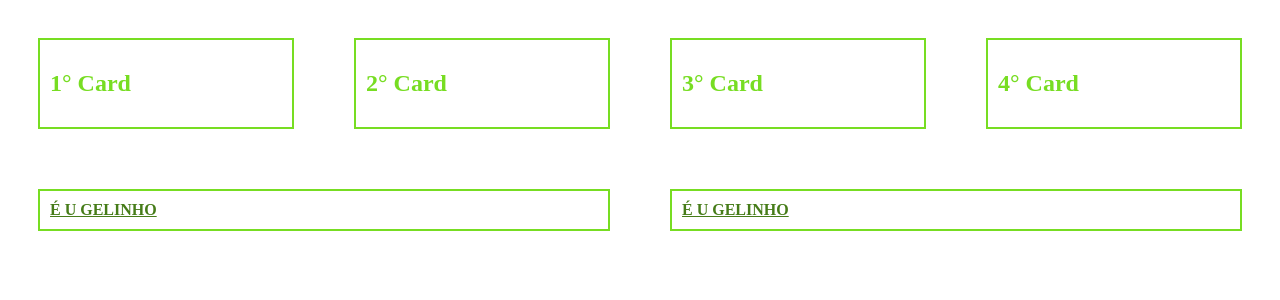
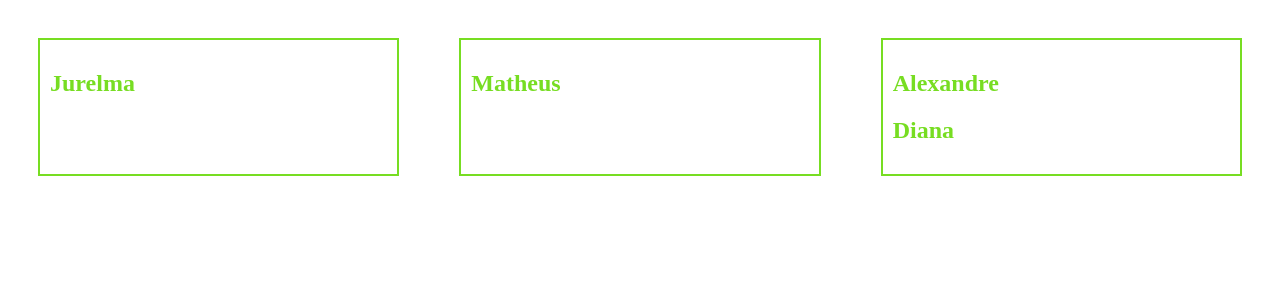
Before and after one commit to M4rc1an0/Aulas-FPR, a React (Create React App) app in the folder my-app/: page / in a window 1280 px wide. Shown: the top 300 px of the page. Built offline with nearby package versions, Linux system fonts and the light colour scheme.

Commit message:
presencial6

```diff
--- a/my-app/src/App.css
+++ b/my-app/src/App.css
@@ -1,3 +1,4 @@
 .App {
   display: flex;
+  color: red;
 }
--- a/my-app/src/App.js
+++ b/my-app/src/App.js
@@ -1,27 +1,48 @@
 import './App.css';
 import Card from './components/Cards';
-import Link from './components/Link';
 
 function App() {
 
-  // fazer 4 cards que usem o mesmo componente, e que mostrem textos diferentes.
+  // fazer um mock de um objeto com 2 strings e 1 boleano e uma lista ,
+  // dentro da lista vamos ter 3 objetos com 2 strings e 1 boleano. (2 false e 1 true).
 
-  // mostrar 2 links que consome o mesmo componente que vai ser passado um boleano por props
-  // se eu passar 'true', exibe o link, se eu passar 'false' ou não passar nada, não exibe o link.
+  // criar 1 componente e rendenizar 3 vezes, com a resposta dos 3 objetos da lista sendo passado por props
+  // individualmente.
+
+  // quando o boleano false for passado, não exibe uma das strings.
+
+  const i = {
+    pessoa: 'Italo',
+    idade: '40',
+    temFilhos: true,
+    parente: [
+      {
+        nome: 'Jurelma',
+        par: 'Soares',
+        filhos: false
+      },
+      {
+        nome: 'Matheus',
+        par: 'Amanda',
+        filhos: false
+      },
+      {
+        nome: 'Alexandre',
+        par: 'Diana',
+        filhos: true
+      }
+    ]
+  }
+  // <Card text="1° Card" />
+
 
   return (
-    <>
       <div className="App">
-        <Card text="1° Card" />
-        <Card text="2° Card" />
-        <Card text="3° Card" />
-        <Card text="4° Card" />
+        {i.parente.map(item => {
+          return <Card nome={item.nome} par={item.par} filhos={item.filhos}/>
+        })
+        }
       </div>
-      <div className="App">
-        <Link render={true}/>
-        <Link render={true}/>
-      </div>
-    </>
   );
 }
 
--- a/my-app/src/components/Cards/index.jsx
+++ b/my-app/src/components/Cards/index.jsx
@@ -1,9 +1,12 @@
 import './styles.css';
 
-export default function Card({ text }) {
+export default function Card({ nome, par, filhos  }) {
     return (
         <div className="container">
-            <h2>{text}</h2>
+            <h2>{nome}</h2>
+            {filhos &&
+            <h2>{par}</h2>
+            }
         </div>
     )
 }
--- a/my-app/src/components/Link/index.jsx
+++ /dev/null
@@ -1,13 +0,0 @@
-import './styles.css';
-
-export default function Link({ render }) {
-    return (
-        <>
-            {render &&
-                <div className="containerLink">
-                    <a href='https://www.youtube.com/watch?v=a8iZL2hI5WQ'>É U GELINHO</a>
-                </div>
-            }
-        </>
-    )
-}
--- a/my-app/src/components/Link/styles.css
+++ /dev/null
@@ -1,12 +0,0 @@
-.containerLink {
-    margin: 30px;
-    padding: 10px;
-    width: 100%;
-    border: solid 2px #7d2;
-}
-
-.containerLink a{
-    font-weight: bold;
-    color: rgb(70, 124, 25);
-    cursor: pointer;
-}
```
